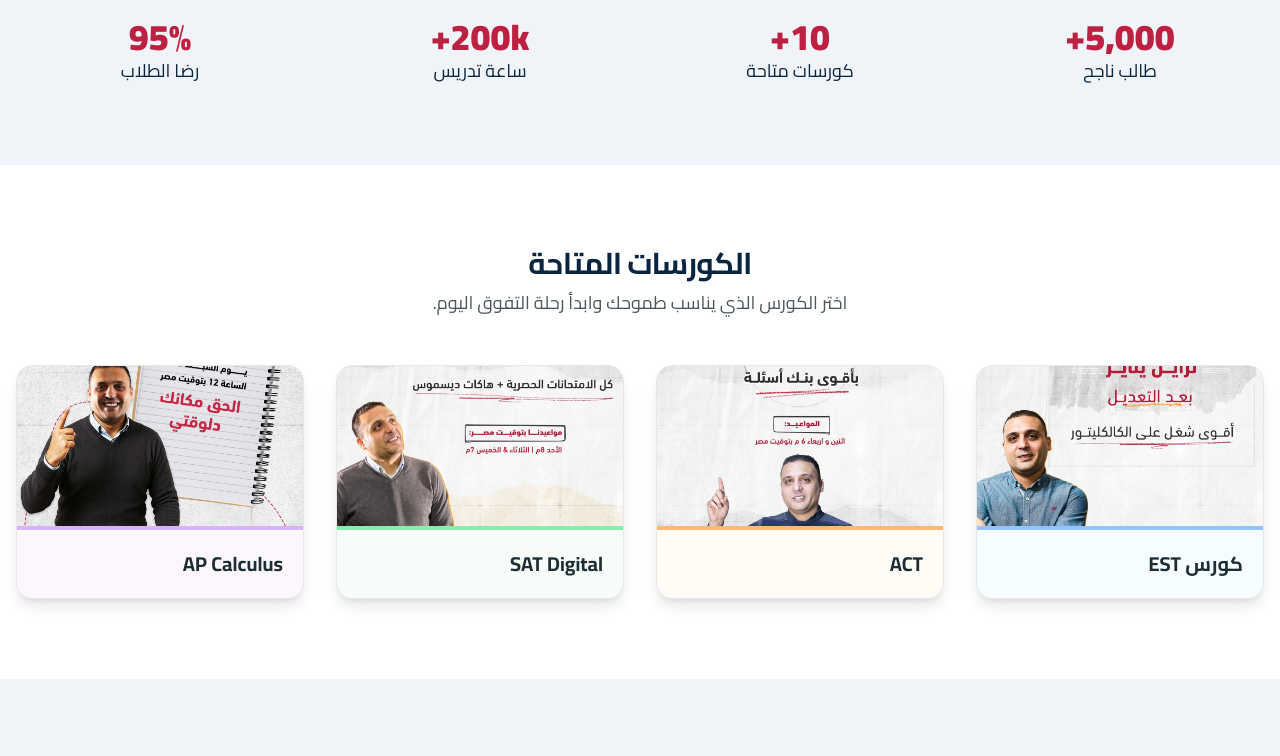
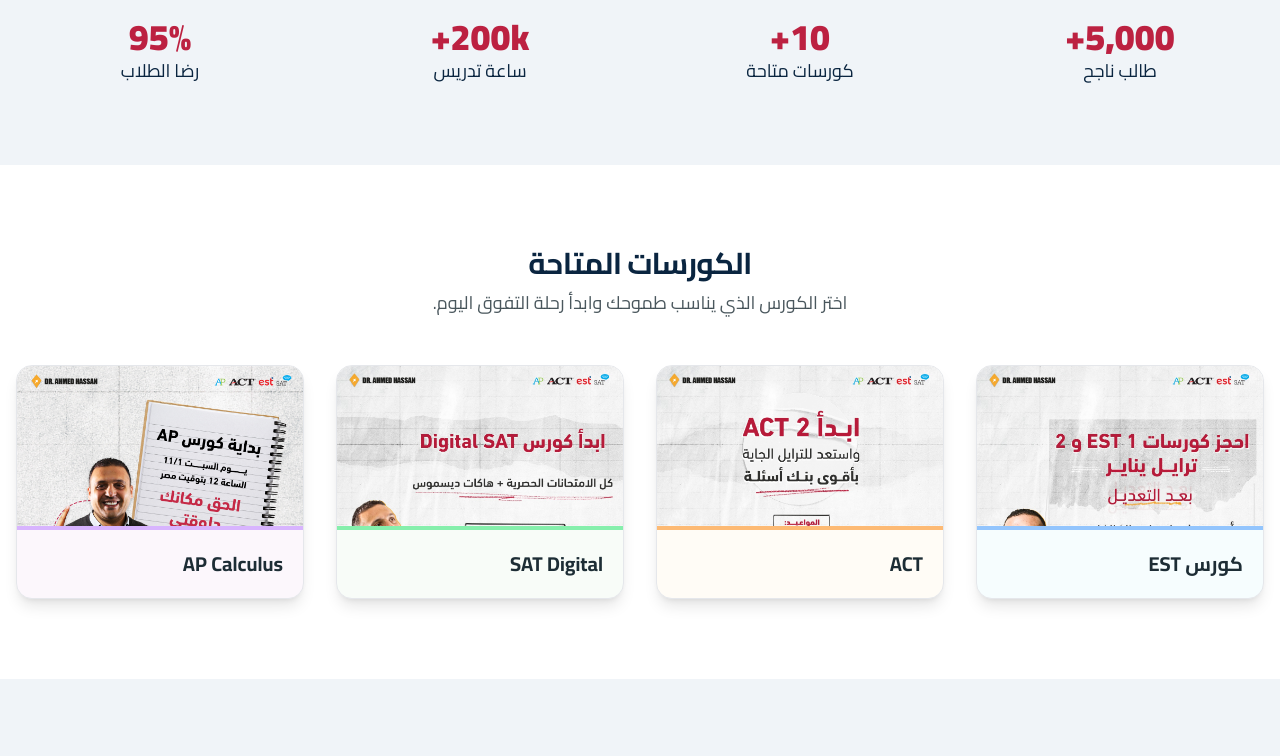
Before and after one commit to Mohamed780050/mohamed_hasen, a plain HTML site: page index.html in a window 1280 px wide. Shown: the part 2000-2756 px from the top of the page. Drawn offline with nearby package versions, Linux system fonts and the light colour scheme.

Commit message:
changed bg posision

```diff
--- a/index.html
+++ b/index.html
@@ -184,7 +184,7 @@
       <main class="flex-grow">
         <section class="relative h-[91vh] text-white">
           <div
-            class="absolute inset-0 z-0 bg-cover bg-center"
+            class="absolute inset-0 z-0 bg-cover bg-top"
             style="background-image: url('./assets/background.webp')"
           ></div>
           <div
@@ -403,7 +403,7 @@
                 class="group flex flex-col rounded-xl overflow-hidden shadow-lg border border-gray-200 dark:border-gray-800 bg-background-light dark:bg-primary hover:shadow-2xl hover:-translate-y-2 transition-all duration-300"
               >
                 <div
-                  class="w-full h-40 bg-cover bg-center"
+                  class="w-full h-40 bg-cover bg-top"
                   style="
                     background-image: url('./assets/EST.jpg');
                   "
@@ -418,7 +418,7 @@
                 class="group flex flex-col rounded-xl overflow-hidden shadow-lg border border-gray-200 dark:border-gray-800 bg-background-light dark:bg-primary hover:shadow-2xl hover:-translate-y-2 transition-all duration-300"
               >
                 <div
-                  class="w-full h-40 bg-cover bg-center"
+                  class="w-full h-40 bg-cover bg-top"
                   style="background-image: url('./assets/ACT.jpg')"
                 ></div>
                 <div
@@ -431,7 +431,7 @@
                 class="group flex flex-col rounded-xl overflow-hidden shadow-lg border border-gray-200 dark:border-gray-800 bg-background-light dark:bg-primary hover:shadow-2xl hover:-translate-y-2 transition-all duration-300"
               >
                 <div
-                  class="w-full h-40 bg-cover bg-center"
+                  class="w-full h-40 bg-cover bg-top"
                   style="background-image: url('./assets/SAT.jpg')"
                 ></div>
                 <div
@@ -444,7 +444,7 @@
                 class="group flex flex-col rounded-xl overflow-hidden shadow-lg border border-gray-200 dark:border-gray-800 bg-background-light dark:bg-primary hover:shadow-2xl hover:-translate-y-2 transition-all duration-300"
               >
                 <div
-                  class="w-full h-40 bg-cover bg-center"
+                  class="w-full h-40 bg-cover bg-top"
                   style="
                     background-image: url('./assets/AP.jpg');
                   "
```
